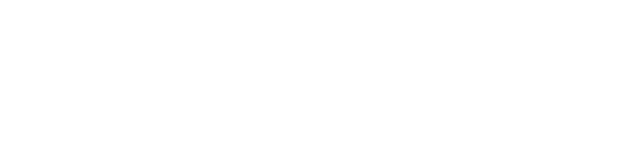
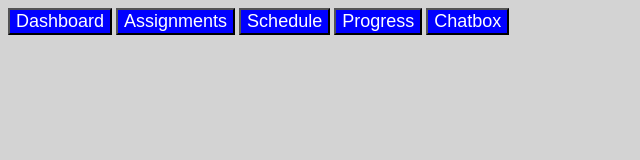
Before and after one commit to bella917/Capstone_1116, a plain HTML site: page manager.html in a window 1280 px wide. Shown: the whole page, without its empty margins (0-640 px from the left). Drawn offline with Linux system fonts and the light colour scheme.

Commit message:
Add buttons for Dashboard, Assignments, Schedule, Progress, and Chatbox

```diff
--- a/manager.html
+++ b/manager.html
@@ -7,7 +7,32 @@
 </head>
 
 
-<body style="background-color: lightgray>
+<body style="background-color: lightgray;">
+
+  <!-- Dashboard button -->
+   <button style="background-color: blue; color: white; font-size: 18px;">
+    Dashboard
+</button>
+
+     <!-- Assignments button -->
+  <button style="background-color: blue; color: white; font-size: 18px;">
+    Assignments
+</button>
+
+     <!-- Schedule button -->
+      <button style="background-color: blue; color: white; font-size: 18px;">
+    Schedule
+</button>
+
+     <!-- Progress button -->
+  <button style="background-color: blue; color: white; font-size: 18px;">
+    Progress
+</button>
+
+     <!-- Chatbox button -->
+ <button style="background-color: blue; color: white; font-size: 18px;">
+ Chatbox
+</button>
 
 
 </body>
```
